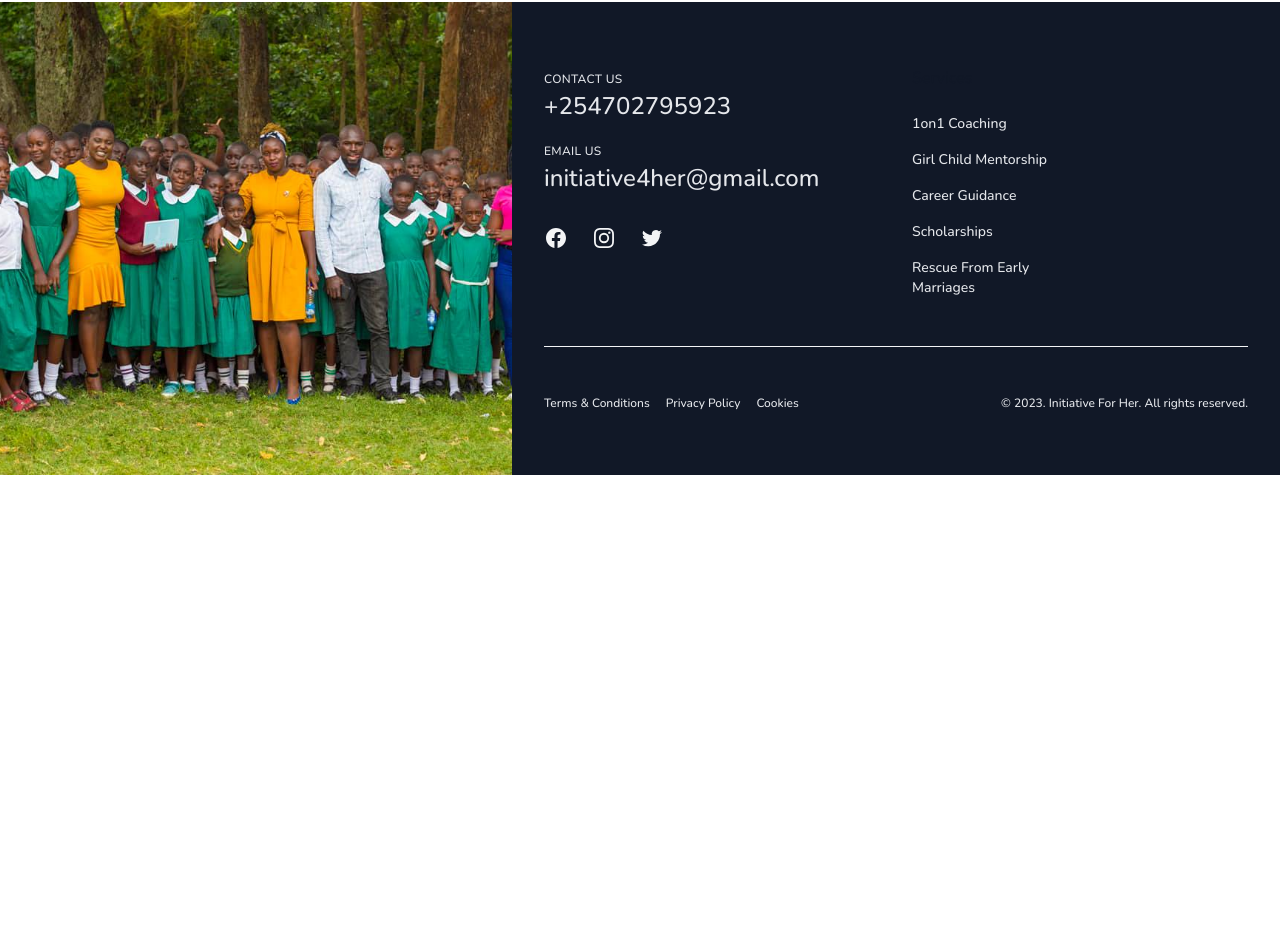
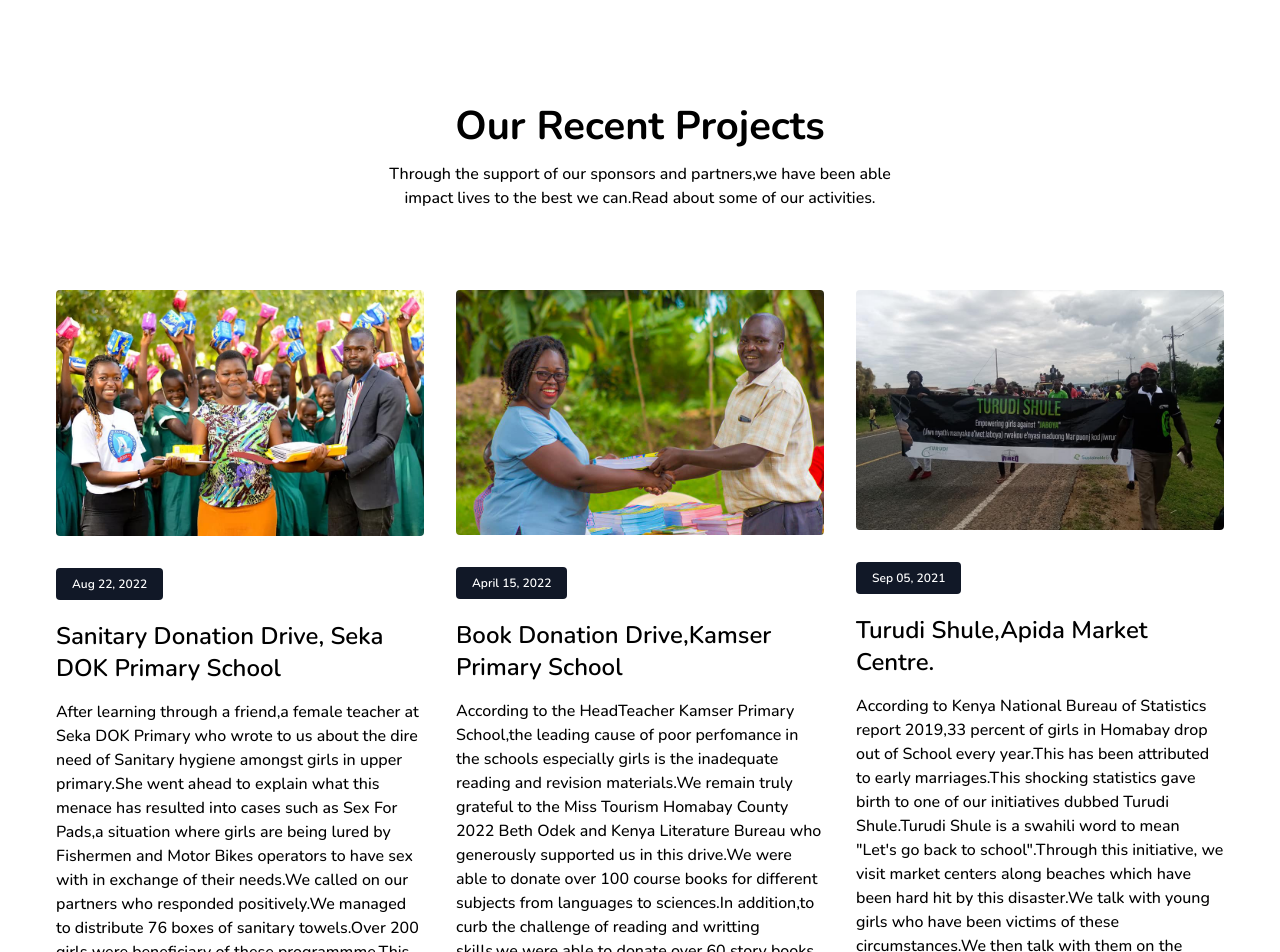
Before and after one commit to Vickopiyo/I-4Her, a React (Vite) app: page /projects in a window 1280 px wide. Shown: the part 118-1070 px from the top of the page. Before the commit the page ends 800 px from the top, so only its background shows below. Built offline with nearby package versions, Linux system fonts and the light colour scheme; a web font is replaced by a local one.

Commit message:
Projects

```diff
--- a/src/Home.jsx
+++ b/src/Home.jsx
@@ -162,6 +162,14 @@ const Home = () => {
 				</div>
 			</div>
 
+			{/* OUR PARTNERS  */}
+
+			<h2 className="  text-gray-900 text-center text-4xl font-bold  mb-8">Our Partners </h2>
+
+
+
+
+	         {/* OUR GALLERY  */}
 			<div class="flex items-center justify-center min-h-screen bg-white py-20">
 				<div class="flex flex-col">
 					<div class="flex flex-col mt-6">
@@ -270,6 +278,7 @@ const Home = () => {
 					</div>
 				</div>
 			</div>
+			{/* Our partners Section */}
 		</div>
 	)
 }
--- a/src/components/Projects.jsx
+++ b/src/components/Projects.jsx
@@ -1,11 +1,191 @@
 import React from 'react'
+import floo  from "../assets/floo.jpg"
+import were from "../assets/were.jpg"
+import turudishule from "../assets/turudishule.jpg"
 
 const Projects = () => {
   return (
-    <div>
-        Projects
-    </div>
-  )
+		<div>
+			{/* CAROUSEL*/}
+
+			<section class="pt-20 px-14 lg:pt-[120px] pb-10 lg:pb-20">
+				<div class="container">
+					<div class="flex flex-wrap justify-center -mx-4">
+						<div class="w-full px-4">
+							<div class="text-center mx-auto mb-[60px] lg:mb-20 max-w-[510px]">
+								<span class="font-semibold text-lg text-primary mb-2 block"></span>
+								<h2
+									class="
+                  font-bold
+                  text-3xl
+                  sm:text-4xl
+                  md:text-[40px]
+                  text-dark
+                  mb-4
+                  ">
+									Our Recent Projects
+								</h2>
+								<p class="text-base text-body-color">
+									Through the support of our sponsors and partners,we have been
+									able impact lives to the best we can.Read about some of our
+									activities.
+								</p>
+							</div>
+						</div>
+					</div>
+					<div class="flex flex-wrap -mx-4">
+						<div class="w-full md:w-1/2 lg:w-1/3 px-4">
+							<div class="max-w-[370px] mx-auto mb-10">
+								<div class="rounded overflow-hidden mb-8">
+									<img src={floo} alt="Sanitary Pad Drive " class="w-full" />
+								</div>
+								<div>
+									<span
+										class="
+                     bg-gray-900
+                     rounded
+                     inline-block
+                     text-center
+                     py-1
+                     px-4
+                     text-xs
+                     leading-loose
+                     font-semibold
+                     text-white
+                     mb-5
+                     ">
+										Aug 22, 2022
+									</span>
+									<h3
+										className="
+                        font-semibold
+                        text-xl
+                        sm:text-2xl
+                        lg:text-xl
+                        xl:text-2xl
+                        mb-4
+                        inline-block
+                        text-dark
+                        hover:text-primary
+                        ">
+										Sanitary Donation Drive, Seka DOK Primary School
+									</h3>
+									<p class="text-base text-body-color">
+										After learning through a friend,a female teacher at Seka DOK
+										Primary who wrote to us about the dire need of Sanitary
+										hygiene amongst girls in upper primary.She went ahead to
+										explain what this menace has resulted into cases such as Sex
+										For Pads,a situation where girls are being lured by
+										Fishermen and Motor Bikes operators to have sex with in
+										exchange of their needs.We called on our partners who
+										responded positively.We managed to distribute 76 boxes of
+										sanitary towels.Over 200 girls were beneficiary of these
+										programmme.This drive will see them go for 3 months without
+										worrying about buying sanitary towels which has been a
+										challenge due the tough financial backgrounds where majority
+										hail from.
+									</p>
+								</div>
+							</div>
+						</div>
+						<div class="w-full md:w-1/2 lg:w-1/3 px-4">
+							<div class="max-w-[370px] mx-auto mb-10">
+								<div class="rounded overflow-hidden mb-8">
+									<img
+										src={were}
+										alt="Book Donation Drive"
+										class="w-full"
+									/>
+								</div>
+								<div>
+									<span
+										class="
+                     bg-gray-900
+                     rounded
+                     inline-block
+                     text-center
+                     py-1
+                     px-4
+                     text-xs
+                     leading-loose
+                     font-semibold
+                     text-white
+                     mb-5
+                     ">
+										April 15, 2022
+									</span>
+									<h3
+										className="
+                        font-semibold
+                        text-xl
+                        sm:text-2xl
+                        lg:text-xl
+                        xl:text-2xl
+                        mb-4
+                        inline-block
+                        text-dark
+                        hover:text-primary
+                        ">
+                        Book Donation Drive,Kamser Primary School
+									</h3>
+									<p class="text-base text-body-color">
+										According  to the HeadTeacher Kamser Primary School,the leading cause of poor perfomance in the schools especially girls is the inadequate reading and revision materials.We remain truly grateful to the Miss Tourism Homabay County 2022 Beth Odek and Kenya Literature Bureau who generously supported us in this  drive.We were able to donate over 100 course books for different subjects from languages to  sciences.In addition,to curb the challenge  of reading and writting skills,we were able to donate over 60 story books which go along a way to enhancing storytelling skills of pupils.We were exicted to get a letter from the HeadTeacher earlier this year informing us of the skyrocket National exams results compared to previous years.He attributed this great results to our efforts last year.
+									</p>
+								</div>
+							</div>
+						</div>
+						<div class="w-full md:w-1/2 lg:w-1/3 px-4">
+							<div class="max-w-[370px] mx-auto mb-10">
+								<div class="rounded overflow-hidden mb-8">
+									<img
+										src={turudishule}
+										alt="Community Advocacy"
+										className="w-full h-60 object-cover"
+									/>
+								</div>
+								<div>
+									<span
+										class="
+                     bg-gray-900
+                     rounded
+                     inline-block
+                     text-center
+                     py-1
+                     px-4
+                     text-xs
+                     leading-loose
+                     font-semibold
+                     text-white
+                     mb-5
+                     ">
+										Sep 05, 2021
+									</span>
+									<h3
+										className="
+                        font-semibold
+                        text-xl
+                        sm:text-2xl
+                        lg:text-xl
+                        xl:text-2xl
+                        mb-4
+                        inline-block
+                        text-dark
+                        hover:text-primary
+                        ">
+
+											Turudi Shule,Apida Market Centre.
+									</h3>
+									<p class="text-base text-body-color">
+										According to Kenya National Bureau of Statistics report 2019,33 percent of girls in Homabay drop out of School every year.This has been attributed to early marriages.This shocking statistics gave birth to one of our initiatives dubbed Turudi Shule.Turudi Shule is a swahili word to mean "Let's go back to  school".Through this initiative, we visit market centers along beaches which have been hard hit by this disaster.We talk with young girls who have been victims of these circumstances.We then talk  with them on the benefits of education and support those who agree emotionally and materially.Through this advocacy, we have brought more than 20 girls back to school.Some have proceeded to the unviersity and thus lives changed.
+									</p>
+								</div>
+							</div>
+						</div>
+					</div>
+				</div>
+			</section>
+		</div>
+	)
 }
 
 export default Projects
```
